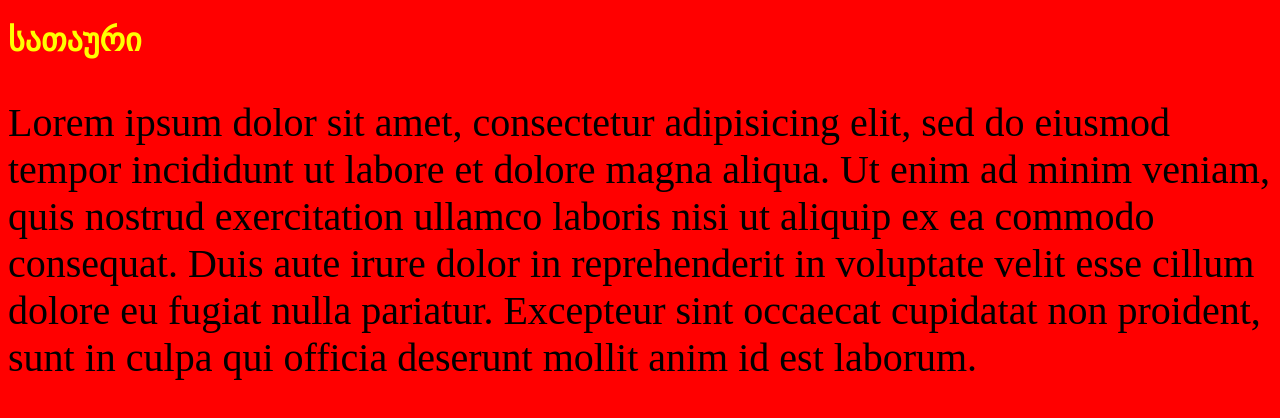
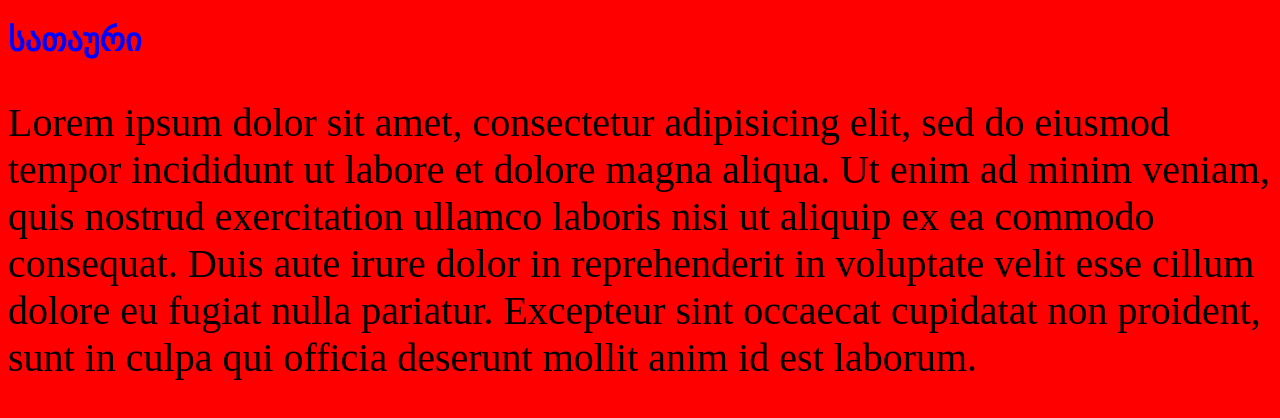
Before and after one commit to lasha1930/leson2-2, a plain HTML site: page index.html in a window 1280 px wide. Drawn offline with Linux system fonts and the light colour scheme.

Commit message:
message2

```diff
--- a/index.html
+++ b/index.html
@@ -7,11 +7,12 @@
 				background-color:red;
 			}
 		</style>
+
 		<link type="text/css" rel="stylesheet" href="style.css" />
 	</head>
 
 	<body>
-		<h1 style="color: yellow;">სათაური</h1>
+		<h1 style="color: blue;">სათაური</h1>
 		<p>
 		Lorem ipsum dolor sit amet, consectetur adipisicing elit, sed do eiusmod
 		tempor incididunt ut labore et dolore magna aliqua. Ut enim ad minim veniam,
```
